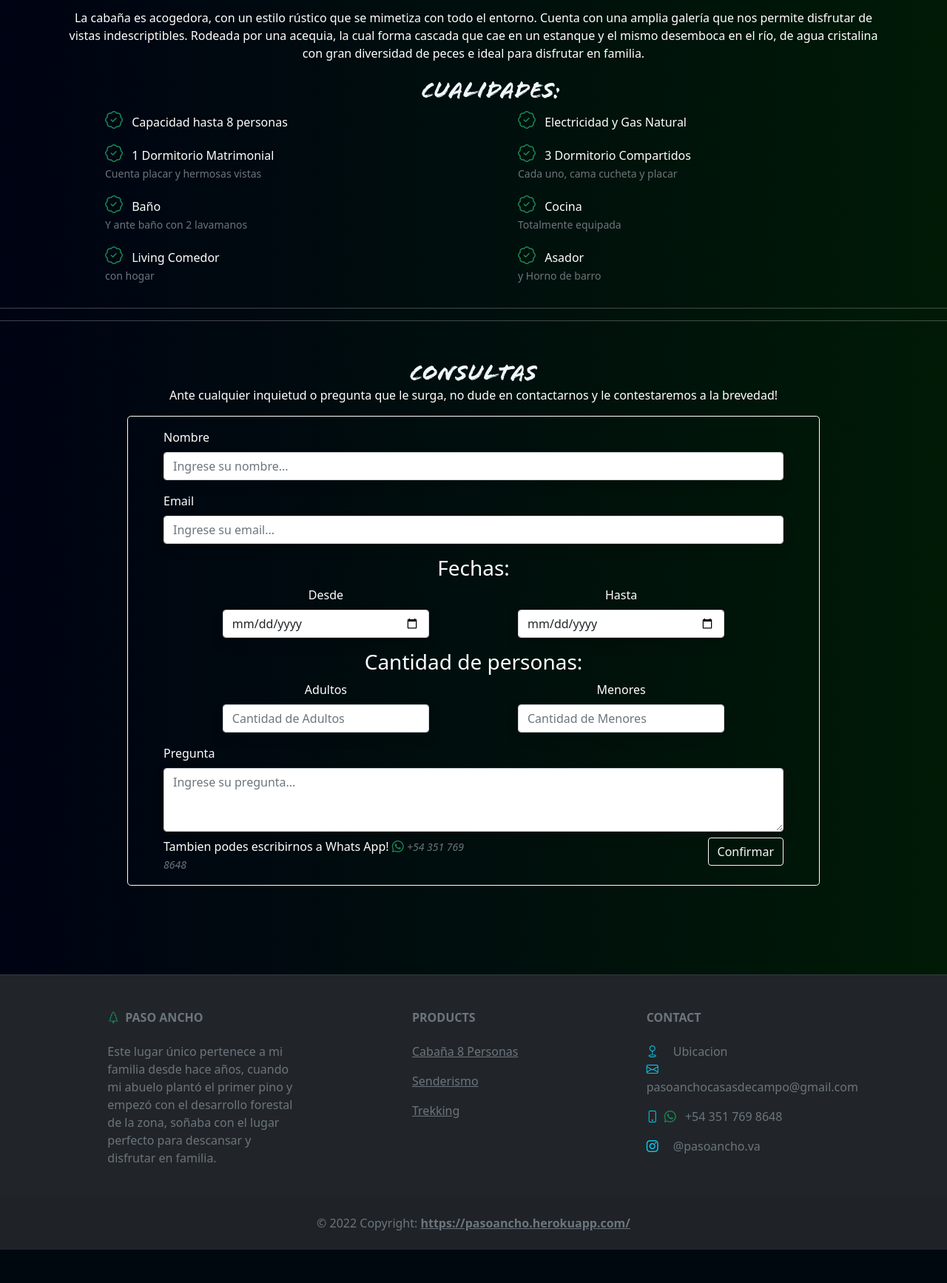
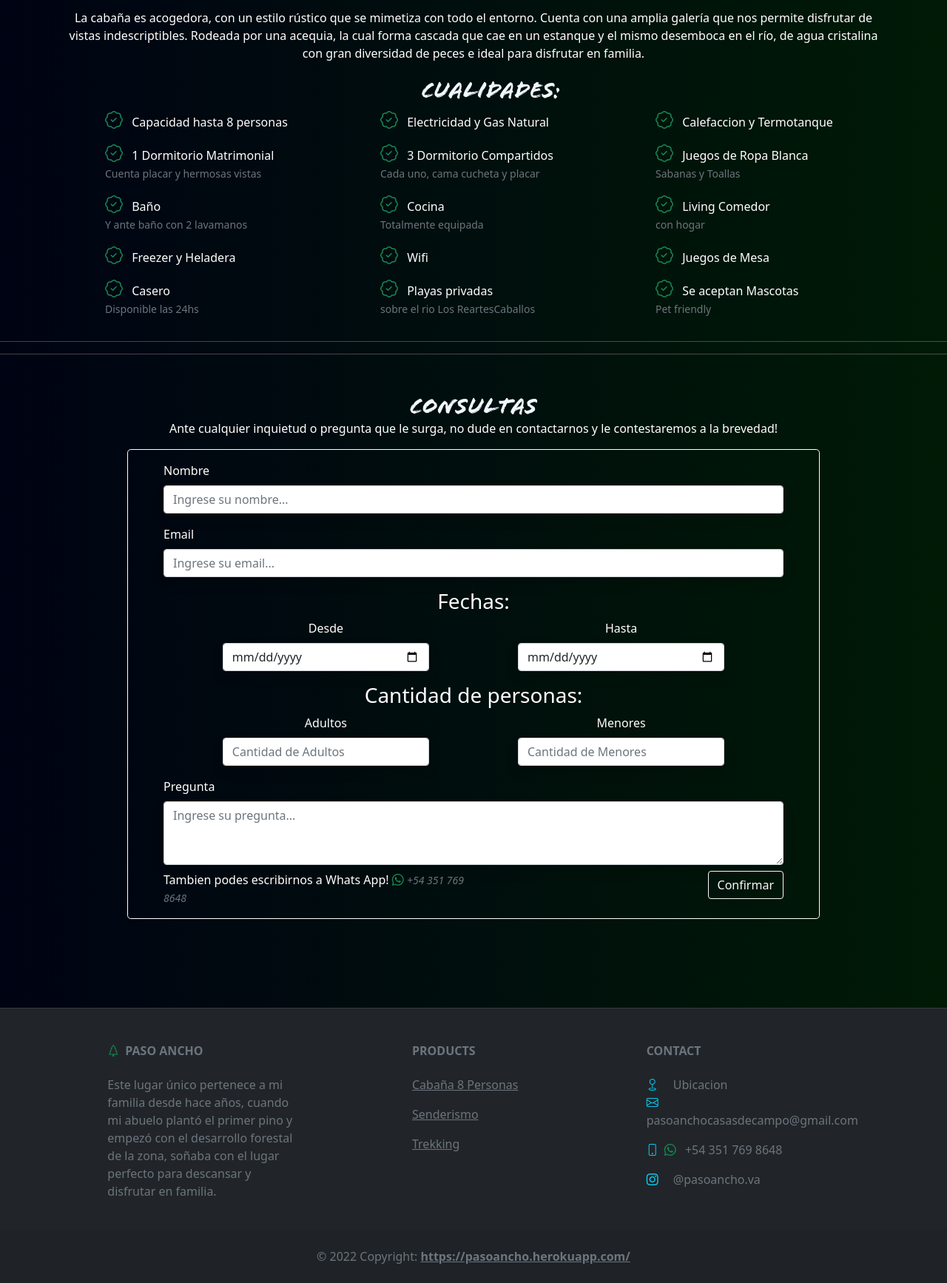
Before and after one commit to Gde-G/Paso-Ancho, a Django app: a page that uses base/templates/base/cabañas.html in a window 1280 px wide. Shown: the part 437-2171 px from the top of the page at 74% size. Before the commit the page ends 2126 px from the top, so only its background shows below. Run offline with Django 4.2, Linux system fonts and the light colour scheme; some libraries are stand-ins or nearby versions.

Commit message:
Change vid and add characteristics

```diff
--- a/base/templates/base/cabañas.html
+++ b/base/templates/base/cabañas.html
@@ -145,6 +145,13 @@
                                 <li><small class="text-muted"></small></li>
                             </ul>
                         </div>
+                        <div class="col">
+                            <ul class="list-inline text-start">
+                                <li class="list-inline-item"><i class="bi bi-patch-check text-success h4"></i></li>
+                                <li class="list-inline-item">Calefaccion y Termotanque</li>
+                                <li><small class="text-muted"></small></li>
+                            </ul>
+                        </div>
                     </div>
                     <div class="row">
                         <div class="col">
@@ -159,6 +166,13 @@
                                 <li class="list-inline-item"><i class="bi bi-patch-check text-success h4"></i></li>
                                 <li class="list-inline-item">3 Dormitorio Compartidos</li>
                                 <li><small class="text-muted">Cada uno, cama cucheta y placar</small></li>
+                            </ul>
+                        </div>
+                        <div class="col">
+                            <ul class="list-inline text-start">
+                                <li class="list-inline-item"><i class="bi bi-patch-check text-success h4"></i></li>
+                                <li class="list-inline-item">Juegos de Ropa Blanca</li>
+                                <li><small class="text-muted">Sabanas y Toallas</small></li>
                             </ul>
                         </div>
                     </div>
@@ -177,8 +191,6 @@
                                 <li><small class="text-muted">Totalmente equipada</small></li>
                             </ul>
                         </div>
-                    </div>
-                    <div class="row">
                         <div class="col">
                             <ul class="list-inline text-start">
                                 <li class="list-inline-item"><i class="bi bi-patch-check text-success h4"></i></li>
@@ -186,11 +198,50 @@
                                 <li><small class="text-muted">con hogar</small></li>
                             </ul>
                         </div>
+                    </div>
+                    <div class="row">
                         <div class="col">
                             <ul class="list-inline text-start">
                                 <li class="list-inline-item"><i class="bi bi-patch-check text-success h4"></i></li>
-                                <li class="list-inline-item">Asador</li>
-                                <li><small class="text-muted">y Horno de barro</small></li>
+                                <li class="list-inline-item">Freezer y Heladera</li>
+                                <li><small class="text-muted"></small></li>
+                            </ul>
+                        </div>
+                        <div class="col">
+                            <ul class="list-inline text-start">
+                                <li class="list-inline-item"><i class="bi bi-patch-check text-success h4"></i></li>
+                                <li class="list-inline-item">Wifi</li>
+                                <li><small class="text-muted"></small></li>
+                            </ul>
+                        </div>
+                        <div class="col">
+                            <ul class="list-inline text-start">
+                                <li class="list-inline-item"><i class="bi bi-patch-check text-success h4"></i></li>
+                                <li class="list-inline-item">Juegos de Mesa</li>
+                                <li><small class="text-muted"></small></li>
+                            </ul>
+                        </div>
+                    </div>
+                    <div class="row">
+                        <div class="col">
+                            <ul class="list-inline text-start">
+                                <li class="list-inline-item"><i class="bi bi-patch-check text-success h4"></i></li>
+                                <li class="list-inline-item">Casero</li>
+                                <li><small class="text-muted">Disponible las 24hs</small></li>
+                            </ul>
+                        </div>
+                        <div class="col">
+                            <ul class="list-inline text-start">
+                                <li class="list-inline-item"><i class="bi bi-patch-check text-success h4"></i></li>
+                                <li class="list-inline-item">Playas privadas</li>
+                                <li><small class="text-muted">sobre el rio Los ReartesCaballos</small></li>
+                            </ul>
+                        </div>
+                        <div class="col">
+                            <ul class="list-inline text-start">
+                                <li class="list-inline-item"><i class="bi bi-patch-check text-success h4"></i></li>
+                                <li class="list-inline-item">Se aceptan Mascotas</li>
+                                <li><small class="text-muted">Pet friendly</small></li>
                             </ul>
                         </div>
                     </div>
--- a/base/templates/base/home.html
+++ b/base/templates/base/home.html
@@ -106,8 +106,8 @@ Inicio
 <!--Un videito de algo -->
 <div class="container my-2 mb-3">
     <div class="row justify-content-center">
-        <video width="50%" height="150%" class="d-flex w-75" controls>
-            <source src="{% static 'images/videos/Vid1-Drone.mp4' %}" type="video/mp4">
+        <video width="60%" height="170%" class="d-flex w-75" controls>
+            <source src="{% static 'images/videos/Paso-Ancho.mp4' %}" type="video/mp4">
         </video>
     </div>
 </div>
```
Also changed, not shown: 1 other file.
